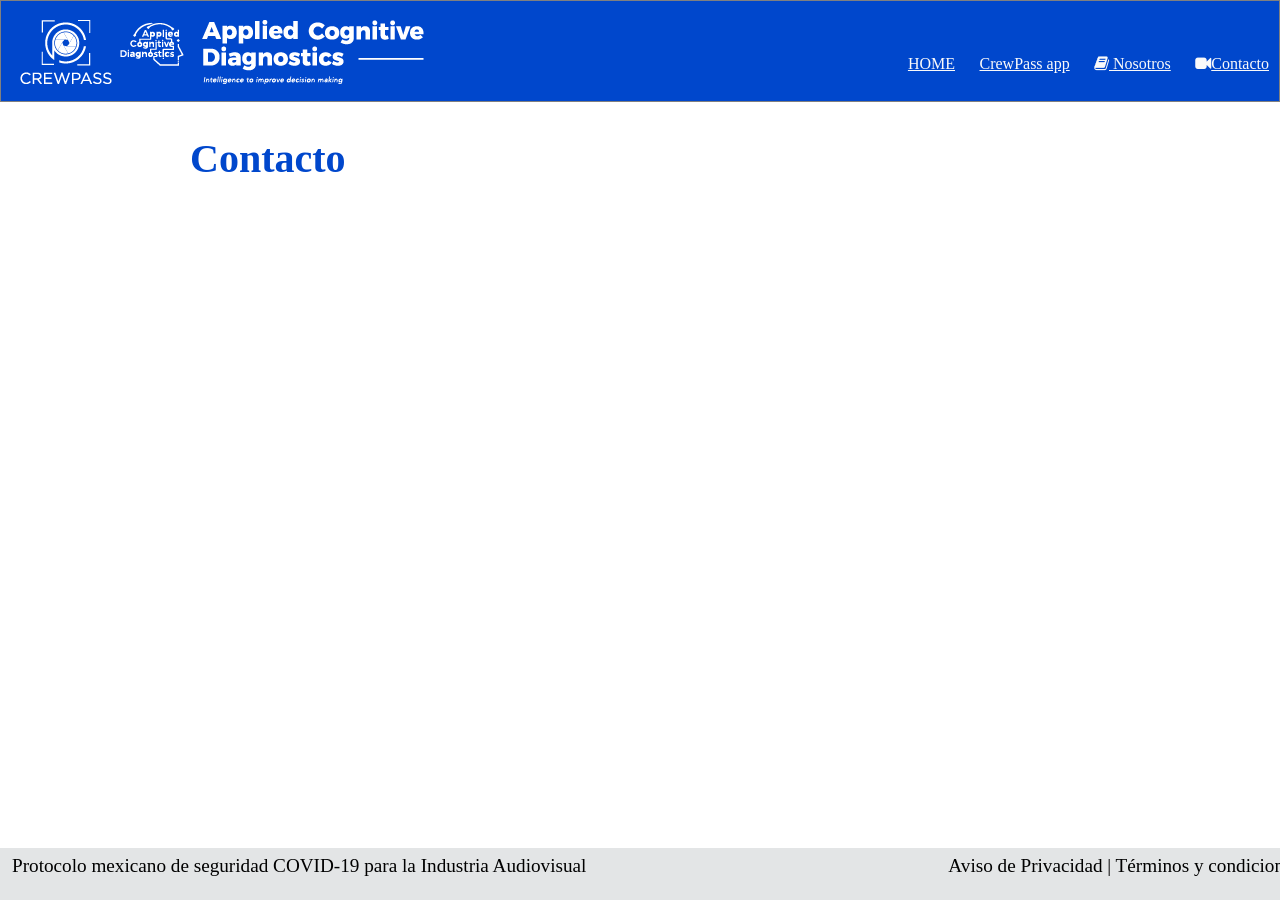
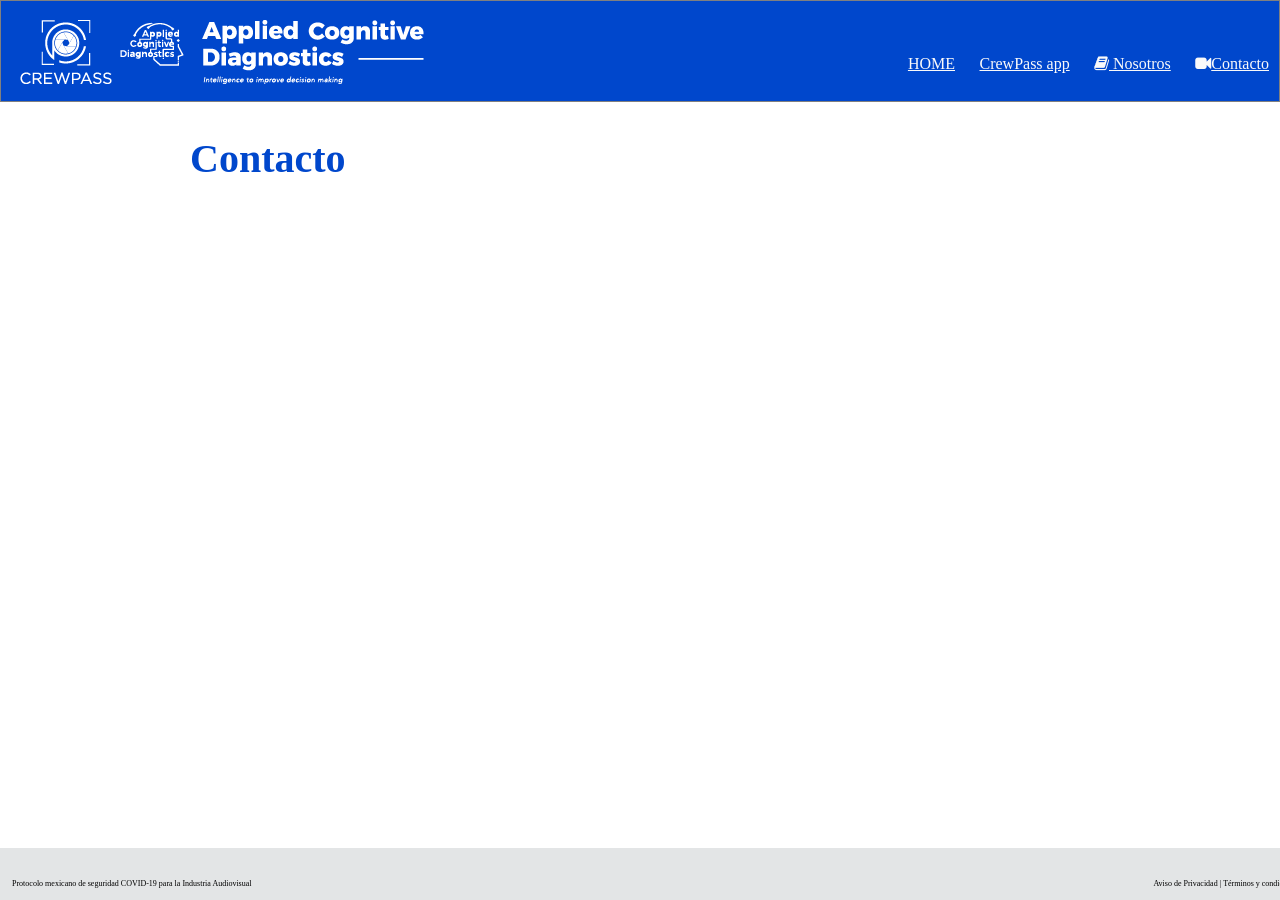
Before and after one commit to CrewPass/crewpass.github.io, a Jekyll site: the page built from contacto.html, in a window 1280 px wide. Built offline with Jekyll 4.4.1, drawn with Linux system fonts in a browser that asks for light colours.

Commit message:
Update default.html

```diff
--- a/_layouts/default.html
+++ b/_layouts/default.html
@@ -220,8 +220,8 @@
     	</article>
 
       <footer>
-	      <p align="left" style="padding:2px; position:absolute; bottom:2px; left:10px; z-index: 4;">Protocolo mexicano de seguridad COVID-19 para la Industria Audiovisual</p>
-	      <p align="right" style="padding:2px; position:absolute; bottom:2px; right:10px; z-index: 4;"> Aviso de Privacidad | Términos y condiciones</p>
+	      <p align="left" style="padding:2px; position:absolute; bottom:2px; left:10px; z-index: 4; font-size: 0.5em;">Protocolo mexicano de seguridad COVID-19 para la Industria Audiovisual</p>
+	      <p align="right" style="padding:2px; position:absolute; bottom:2px; right:10px; z-index: 4; font-size: 0.5em;"> Aviso de Privacidad | Términos y condiciones</p>
       </footer>
 
     </body>
```
